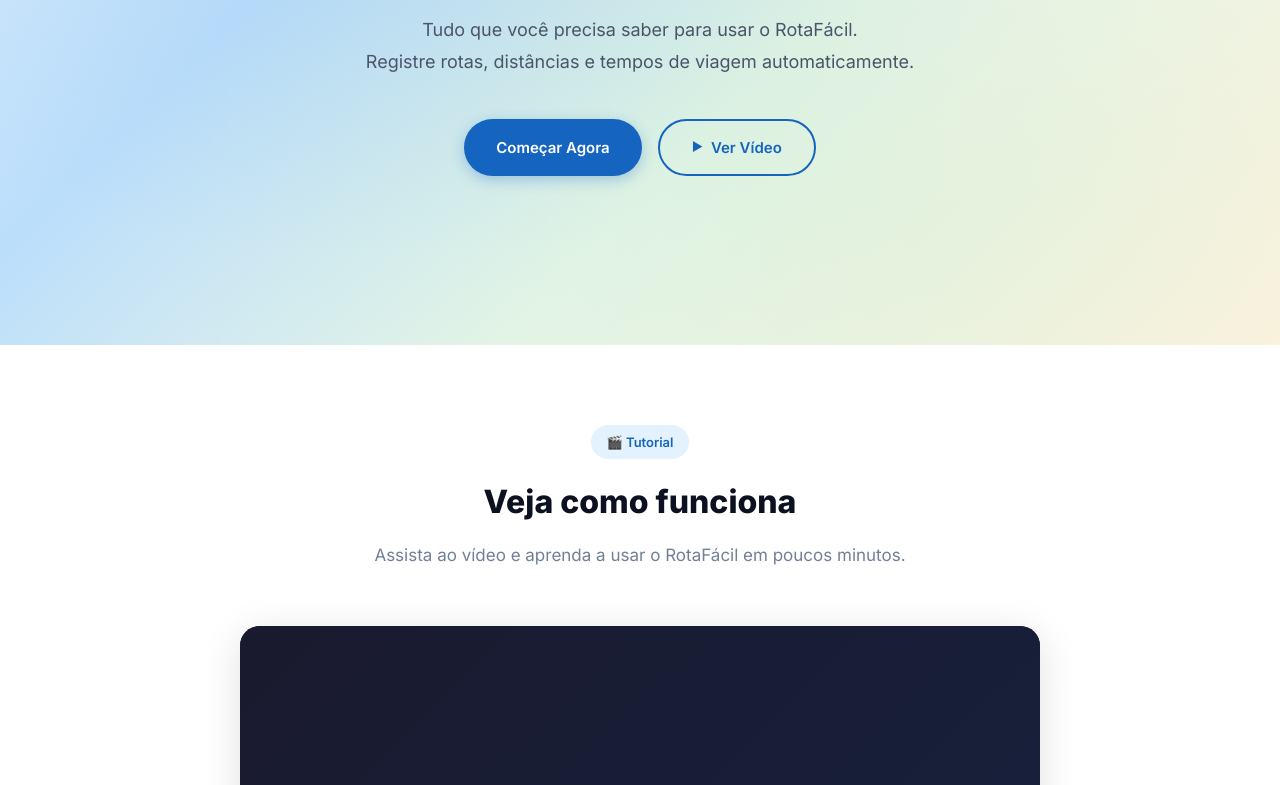
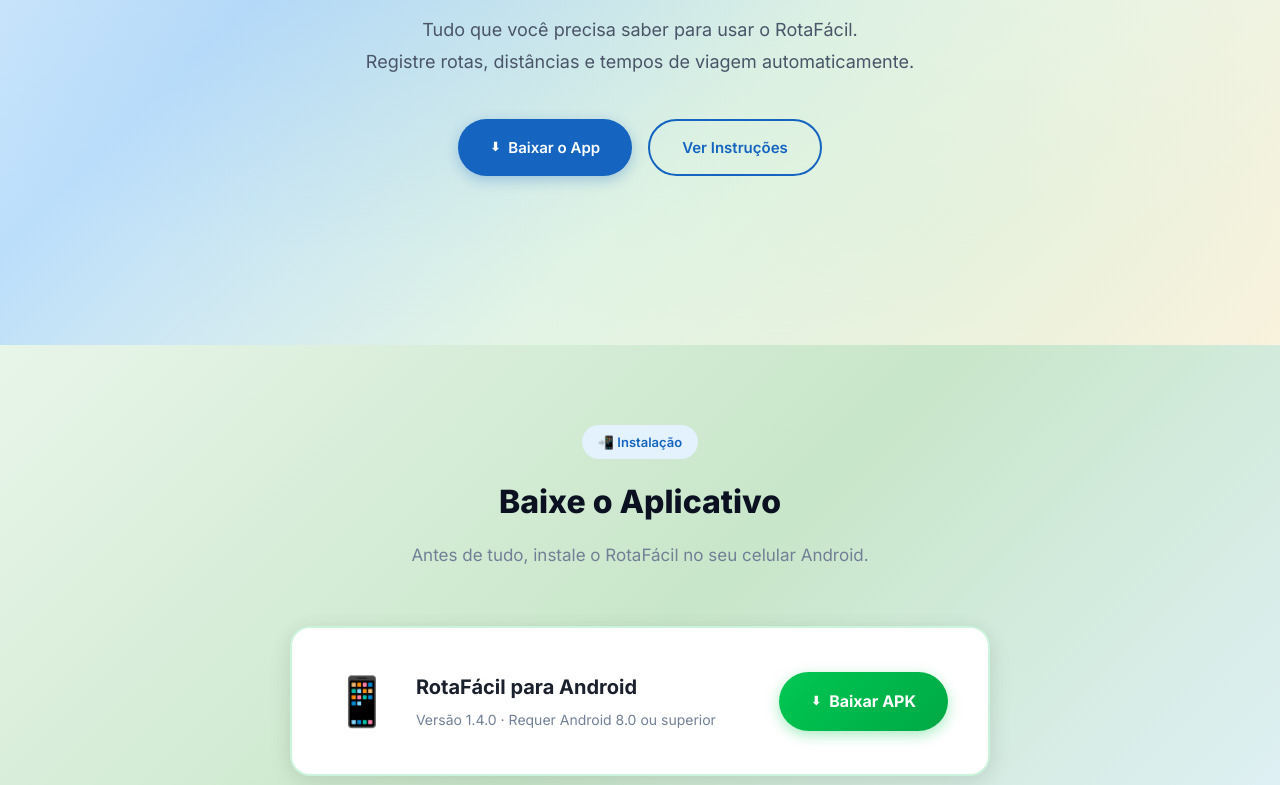
Before and after one commit to rebelloguilherme/rotafacil, a plain HTML site: page index.html in a window 1280 px wide. Shown: the part 335-1120 px from the top of the page. Drawn offline with Linux system fonts and the light colour scheme.

Commit message:
feat: add download section for Android APK and update navigation links

```diff
--- a/index.html
+++ b/index.html
@@ -23,13 +23,12 @@
                 <span></span><span></span><span></span>
             </button>
             <ul class="nav-menu" id="navMenu">
-                <li><a href="#inicio" class="nav-link">Início</a></li>
+                <li><a href="#download" class="nav-link">Download</a></li>
                 <li><a href="#primeiros-passos" class="nav-link">Primeiros Passos</a></li>
                 <li><a href="#usando" class="nav-link">Como Usar</a></li>
                 <li><a href="#sincronizacao" class="nav-link">Sincronização</a></li>
                 <li><a href="#erros" class="nav-link">Erros</a></li>
                 <li><a href="#dicas" class="nav-link">Dicas</a></li>
-
             </ul>
         </div>
     </nav>
@@ -42,13 +41,40 @@
             <h1>Guia do <span class="gradient-text">Motorista</span></h1>
             <p class="hero-subtitle">Tudo que você precisa saber para usar o RotaFácil.<br>Registre rotas, distâncias e tempos de viagem automaticamente.</p>
             <div class="hero-actions">
-                <a href="#primeiros-passos" class="btn btn-primary">Começar Agora</a>
-                <a href="#video-intro" class="btn btn-outline">
-                    <span class="btn-icon">▶</span> Ver Vídeo
+                <a href="#download" class="btn btn-primary">
+                    <span class="btn-icon">⬇</span> Baixar o App
                 </a>
+                <a href="#video-intro" class="btn btn-outline">Ver Instruções</a>
             </div>
         </div>
     </header>
+
+    <!-- Download Section -->
+    <section class="section section-download" id="download">
+        <div class="container">
+            <div class="section-header">
+                <span class="section-badge">📲 Instalação</span>
+                <h2>Baixe o Aplicativo</h2>
+                <p>Antes de tudo, instale o RotaFácil no seu celular Android.</p>
+            </div>
+            <div class="download-card">
+                <div class="download-icon">📱</div>
+                <div class="download-info">
+                    <h3>RotaFácil para Android</h3>
+                    <p>Versão 1.4.0 · Requer Android 8.0 ou superior</p>
+                </div>
+                <a href="https://firebasestorage.googleapis.com/v0/b/tracking-app-1030a.firebasestorage.app/o/RotaFacil.apk?alt=media&token=f39f8e51-ebe7-4e70-9455-74addaf4200e"
+                   class="btn btn-download"
+                   download="RotaFacil.apk">
+                    <span class="btn-icon">⬇</span> Baixar APK
+                </a>
+            </div>
+            <div class="alert alert-warning" style="max-width: 700px; margin: 1.5rem auto 0;">
+                <span class="alert-icon">⚠️</span>
+                <p>Ao instalar, seu celular pode pedir para <strong>permitir instalação de fontes desconhecidas</strong>. Isso é normal — toque em <strong>Permitir</strong> para continuar.</p>
+            </div>
+        </div>
+    </section>
 
     <!-- Video Section -->
     <section class="section" id="video-intro">
--- a/style.css
+++ b/style.css
@@ -261,6 +261,59 @@
 
 .btn-icon {
     font-size: 0.75rem;
+}
+
+/* ===== Download Section ===== */
+.section-download {
+    background: linear-gradient(135deg, #E8F5E9 0%, #C8E6C9 50%, #E3F2FD 100%);
+}
+
+.download-card {
+    display: flex;
+    align-items: center;
+    gap: 1.5rem;
+    background: var(--surface);
+    border-radius: var(--radius-lg);
+    padding: 2rem 2.5rem;
+    box-shadow: var(--shadow-lg);
+    border: 2px solid rgba(0, 200, 83, 0.2);
+    max-width: 700px;
+    margin: 0 auto;
+}
+
+.download-icon {
+    font-size: 3rem;
+    flex-shrink: 0;
+}
+
+.download-info {
+    flex: 1;
+}
+
+.download-info h3 {
+    font-size: 1.25rem;
+    font-weight: 700;
+    margin-bottom: 0.25rem;
+}
+
+.download-info p {
+    font-size: 0.875rem;
+    color: var(--text-muted);
+}
+
+.btn-download {
+    background: linear-gradient(135deg, var(--accent), var(--accent-dark));
+    color: white;
+    padding: 1rem 2rem;
+    font-size: 1rem;
+    font-weight: 700;
+    box-shadow: 0 4px 14px rgba(0, 200, 83, 0.35);
+    flex-shrink: 0;
+}
+
+.btn-download:hover {
+    transform: translateY(-3px);
+    box-shadow: 0 6px 20px rgba(0, 200, 83, 0.45);
 }
 
 /* ===== Sections ===== */
@@ -1021,6 +1074,12 @@
         max-width: 100%;
     }
 
+    .download-card {
+        flex-direction: column;
+        text-align: center;
+        padding: 1.5rem;
+    }
+
     .error-header {
         flex-direction: column;
         gap: 0.5rem;
```
